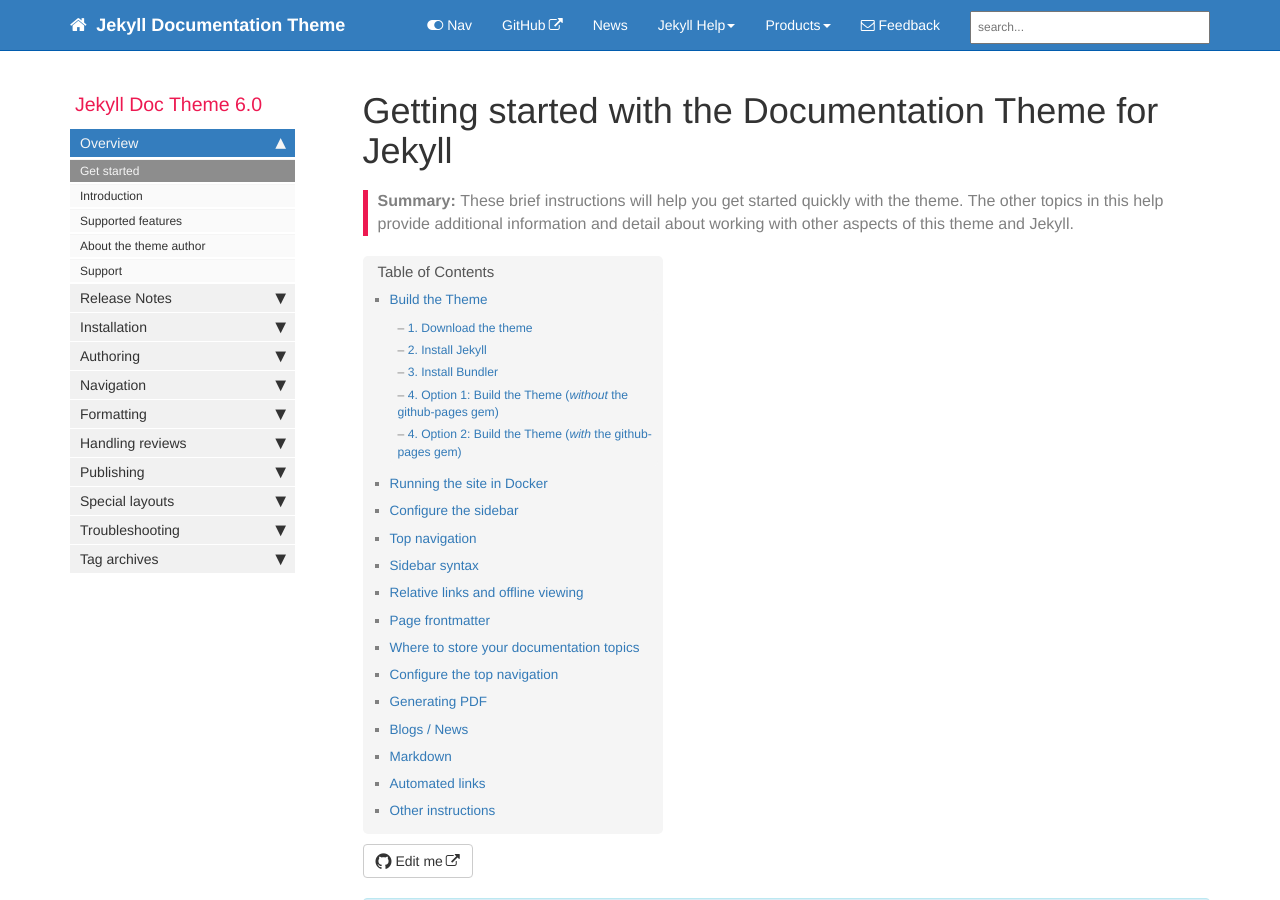
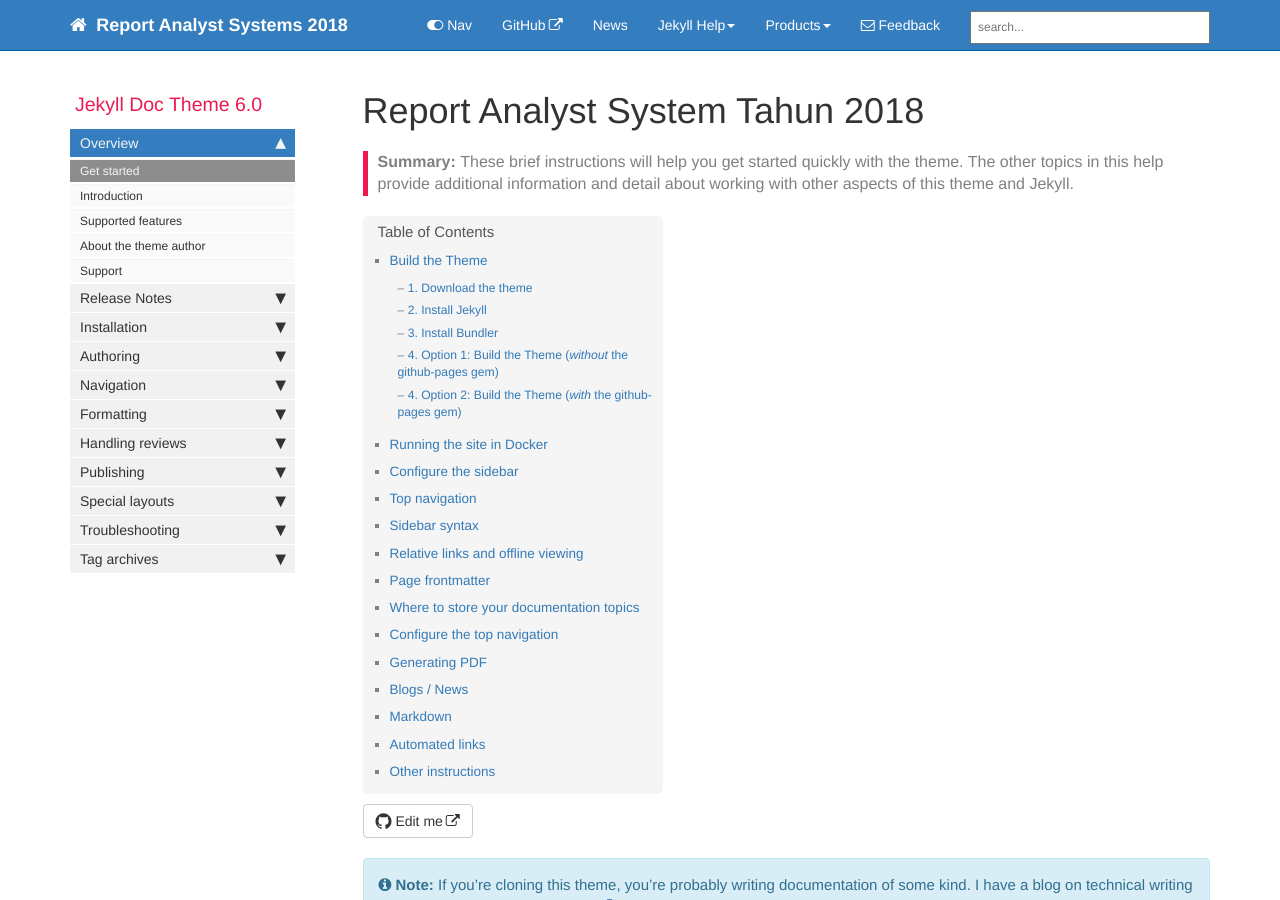
Before and after one commit to ndank/reportanalyst, a Jekyll site: the page built from index.md, in a window 1280 px wide and 900 px high. Built offline with Jekyll 4.4.1, drawn with Linux system fonts in a browser that asks for light colours; nearby versions of some CDN libraries; comment, search, counter and statistics services are not loaded; some of the changed text lies outside the part shown.

Commit message:
edit yml

````diff
--- a/_config.yml
+++ b/_config.yml
@@ -3,7 +3,7 @@ repository: tomjoht/documentation-theme-jekyll
 output: web
 # this property is useful for conditional filtering of content that is separate from the PDF.
 
-topnav_title: Jekyll Documentation Theme
+topnav_title: Report Analyst Systems 2018
 # this appears on the top navigation bar next to the home button
 
 site_title: Jekyll theme for documentation
--- a/index.md
+++ b/index.md
@@ -1,6 +1,6 @@
 ---
-title: "Getting started with the Documentation Theme for Jekyll"
-keywords: sample homepage
+title: "Report Analyst System Tahun 2018"
+keywords: jawara eGov
 tags: [getting_started]
 sidebar: mydoc_sidebar
 permalink: index.html
@@ -175,8 +175,7 @@ The sidebar data file uses a specific YAML syntax that you must follow. Follow t
 ```yaml
 entries:
 - title: sidebar
-  product: Jekyll Doc Theme
-  version: 6.0
+  product: Perencanaan
   folders:
   - title: Overview
     output: web, pdf
````
